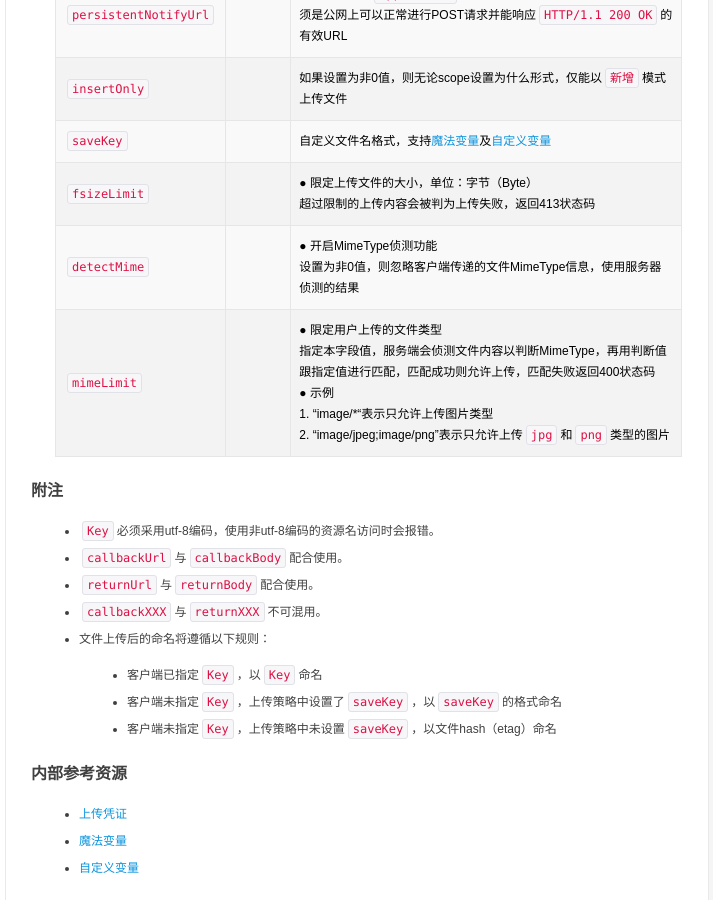
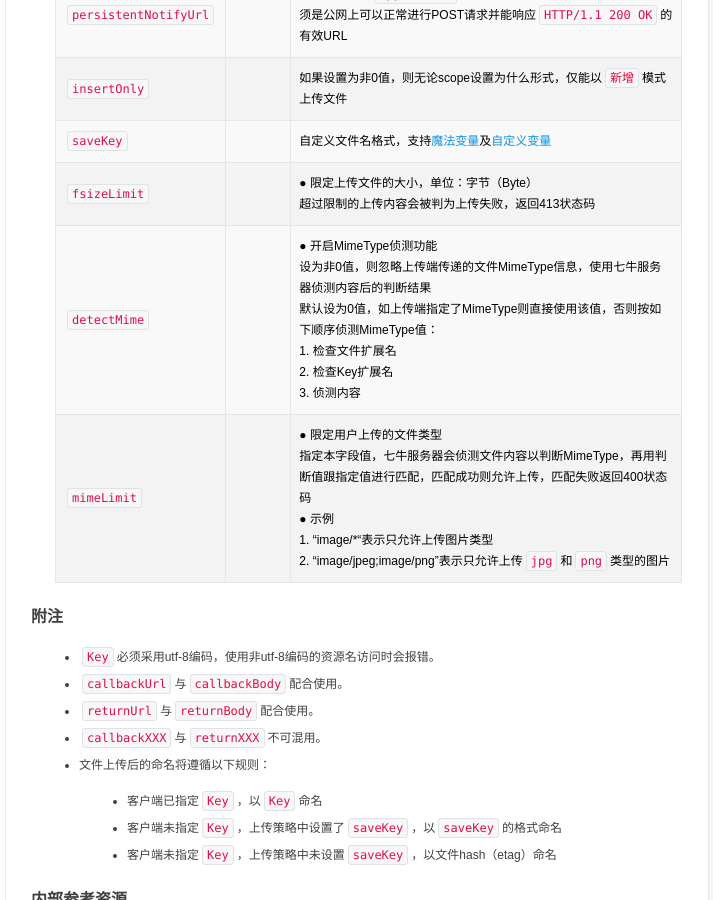
Before and after one commit to qiniu/developer.qiniu.com, a Jekyll site: the page built from docs/v6/api/reference/security/put-policy.md, in a window 1280 px wide and 900 px high, scrolled down 1566 px. Shown: the whole window, without its empty margins (412-1125 px from the left). Built offline with Jekyll 4.4.1, drawn with Linux system fonts in a browser that asks for light colours; nearby versions of some CDN libraries; library files that are not in the unit come from our copies.

Commit message:
细化dectectMime的描述。

```diff
--- a/docs/v6/api/reference/security/put-policy.md
+++ b/docs/v6/api/reference/security/put-policy.md
@@ -52,8 +52,8 @@ order: 980
 `insertOnly`          |      | 如果设置为非0值，则无论scope设置为什么形式，仅能以`新增`模式上传文件
 `saveKey`             |      | 自定义文件名格式，支持[魔法变量][magicVariablesHref]及[自定义变量][xVariablesHref]
 <a id="put-policy-fsize-limit"></a>`fsizeLimit`          |      | ● 限定上传文件的大小，单位：字节（Byte）<br>超过限制的上传内容会被判为上传失败，返回413状态码
-<a id="put-policy-detect-mime"></a>`detectMime`          |      | ● 开启MimeType侦测功能<br>设置为非0值，则忽略客户端传递的文件MimeType信息，使用服务器侦测的结果
-<a id="put-policy-mime-limit"></a>`mimeLimit`           |      | ● 限定用户上传的文件类型<br>指定本字段值，服务端会侦测文件内容以判断MimeType，再用判断值跟指定值进行匹配，匹配成功则允许上传，匹配失败返回400状态码<br>● 示例<br>1. "image/*"表示只允许上传图片类型<br>2. "image/jpeg;image/png"表示只允许上传`jpg`和`png`类型的图片
+<a id="put-policy-detect-mime"></a>`detectMime`          |      | ● 开启MimeType侦测功能<br>设为非0值，则忽略上传端传递的文件MimeType信息，使用七牛服务器侦测内容后的判断结果<br>默认设为0值，如上传端指定了MimeType则直接使用该值，否则按如下顺序侦测MimeType值：<br>1. 检查文件扩展名<br>2. 检查Key扩展名<br>3. 侦测内容
+<a id="put-policy-mime-limit"></a>`mimeLimit`           |      | ● 限定用户上传的文件类型<br>指定本字段值，七牛服务器会侦测文件内容以判断MimeType，再用判断值跟指定值进行匹配，匹配成功则允许上传，匹配失败返回400状态码<br>● 示例<br>1. "image/*"表示只允许上传图片类型<br>2. "image/jpeg;image/png"表示只允许上传`jpg`和`png`类型的图片
 
 <a id="put-policy-remarks"></a>
 ## 附注
```
